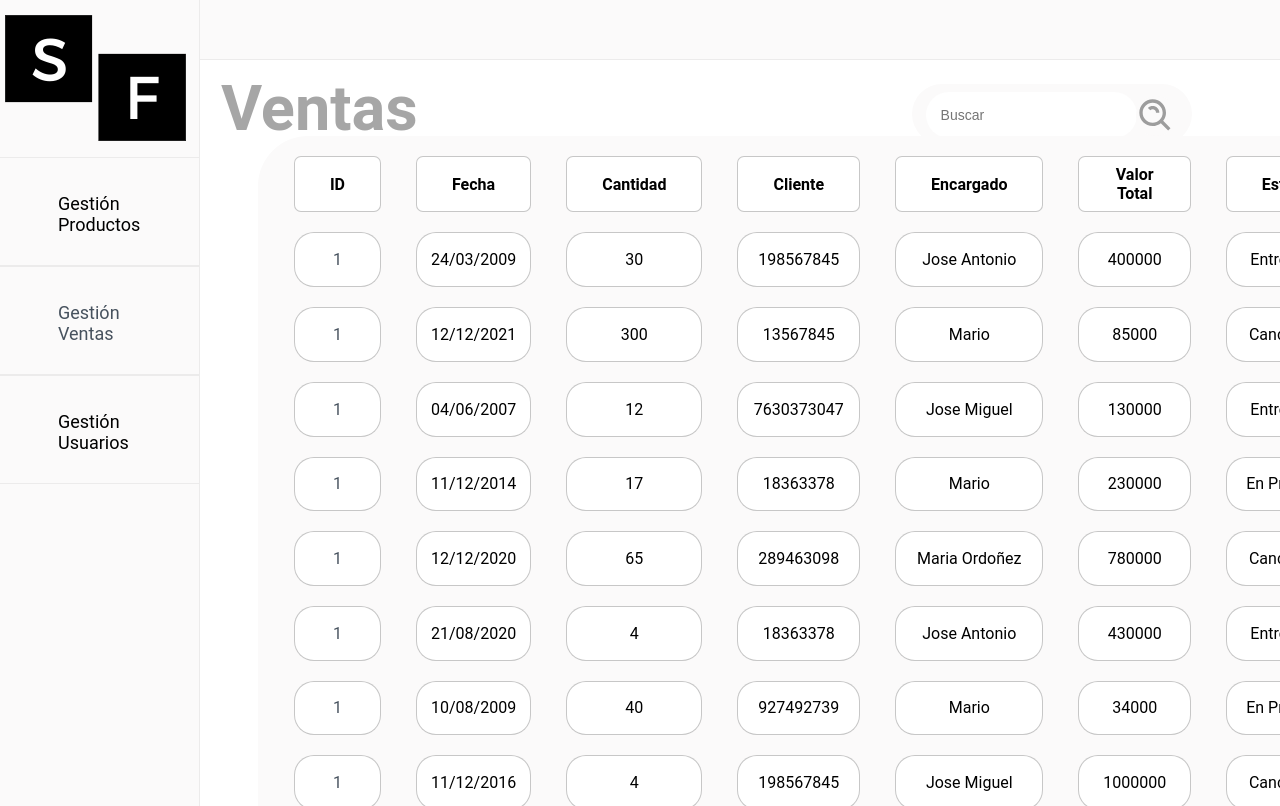
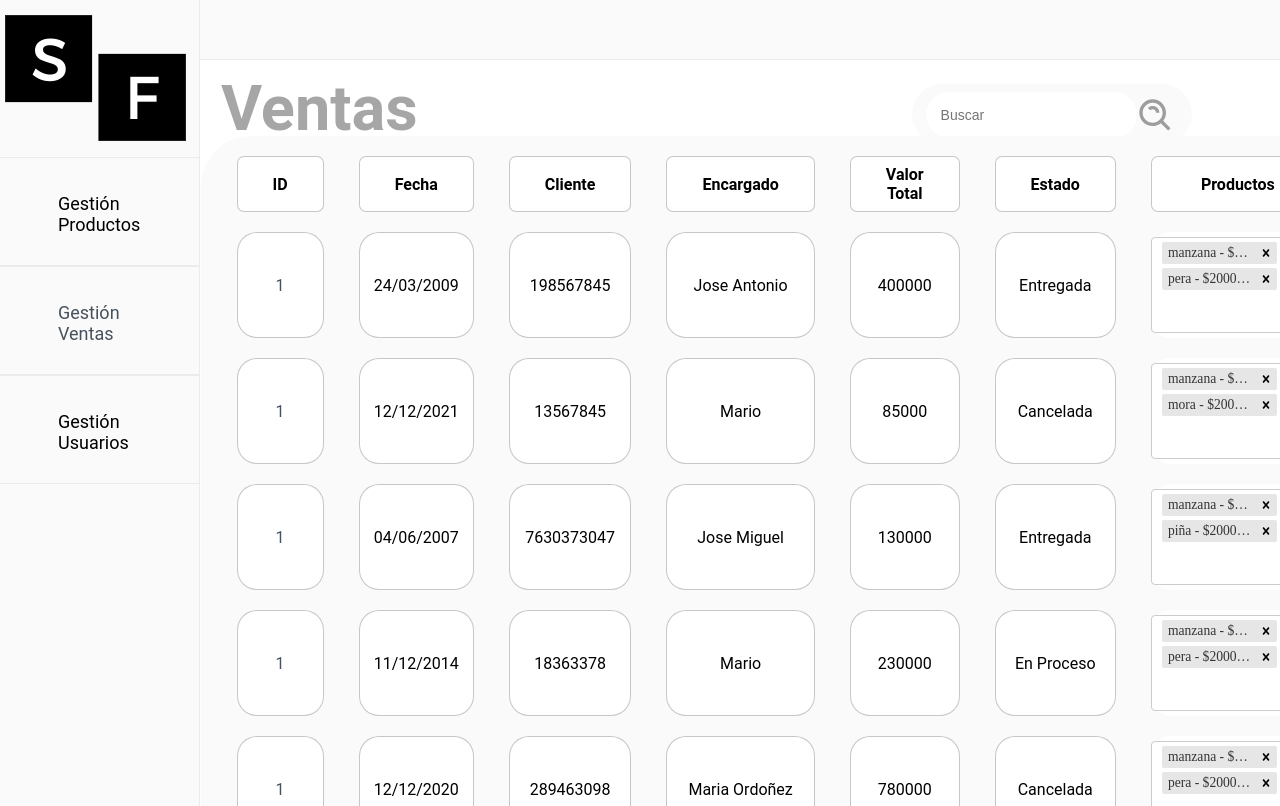
Before and after one commit to johiny/Sell_In_A_Flash, a React (Create React App) app: page /Maestro-Ventas/Table in a window 1280 px wide. Shown: the top 806 px of the page. Built offline with nearby package versions, Linux system fonts and the light colour scheme.

Commit message:
columna de productos añadida a la tabla de ventas

```diff
--- a/package.json
+++ b/package.json
@@ -11,6 +11,7 @@
     "react-dom": "^17.0.2",
     "react-router-dom": "^5.3.0",
     "react-scripts": "4.0.3",
+    "react-select": "^5.1.0",
     "react-toastify": "^8.0.3",
     "web-vitals": "^1.0.1"
   },
--- /dev/null
+++ b/src/Productos_test.json
@@ -0,0 +1,12 @@
+[
+    {
+        "id": 1,
+        "nombre": "manzana",
+        "precio": 1000
+        },
+    {
+        "id": 2,
+        "nombre": "mora",
+        "precio": 2000
+    }
+]
--- a/src/Ventas_test.json
+++ b/src/Ventas_test.json
@@ -6,7 +6,18 @@
     "Cliente" :198567845,
     "Encargado":"Jose Antonio",
     "Valor_Total":400000,
-    "Estado":"Entregada"
+    "Estado":"Entregada",
+    "Productos":  [
+        {"id": 1,
+        "nombre": "manzana",
+        "precio": 1000,
+        "cantidad": 4},
+        {"id": 2,
+            "nombre": "pera",
+            "precio": 2000,
+            "cantidad": 4}
+    ]
+
     },
     {
     "ID":2,
@@ -15,7 +26,17 @@
     "Cliente" :13567845,
     "Encargado":"Mario",
     "Valor_Total":85000,
-    "Estado":"Cancelada"
+    "Estado":"Cancelada",
+    "Productos": [
+        {"id": 1,
+        "nombre": "manzana",
+        "precio": 1000,
+        "cantidad": 7},
+        {"id": 2,
+            "nombre": "mora",
+            "precio": 2000,
+            "cantidad": 2}
+    ]
     },
     {
     "ID":3,
@@ -24,7 +45,17 @@
     "Cliente" :7630373047,
     "Encargado":"Jose Miguel",
     "Valor_Total":130000,
-    "Estado":"Entregada"
+    "Estado":"Entregada",
+    "Productos": [
+        {"id": 1,
+        "nombre": "manzana",
+        "precio": 1000,
+        "cantidad": 4},
+        {"id": 2,
+            "nombre": "piña",
+            "precio": 2000,
+            "cantidad": 4}
+    ]
     },
     {
     "ID":4,
@@ -33,7 +64,17 @@
     "Cliente" :18363378,
     "Encargado":"Mario",
     "Valor_Total":230000,
-    "Estado":"En Proceso"
+    "Estado":"En Proceso",
+    "Productos": [
+        {"id": 1,
+        "nombre": "manzana",
+        "precio": 1000,
+        "cantidad": 4},
+        {"id": 2,
+            "nombre": "pera",
+            "precio": 2000,
+            "cantidad": 4}
+    ]
     },
     {
     "ID":5,
@@ -42,7 +83,17 @@
     "Cliente" :289463098,
     "Encargado":"Maria Ordoñez",
     "Valor_Total":780000,
-    "Estado":"Cancelada"
+    "Estado":"Cancelada",
+    "Productos": [
+        {"id": 1,
+        "nombre": "manzana",
+        "precio": 1000,
+        "cantidad": 4},
+        {"id": 2,
+            "nombre": "pera",
+            "precio": 2000,
+            "cantidad": 4}
+    ]
     },
     {
     "ID":6,
@@ -51,7 +102,17 @@
     "Cliente" :18363378,
     "Encargado":"Jose Antonio",
     "Valor_Total":430000,
-    "Estado":"Entregada"
+    "Estado":"Entregada",
+    "Productos": [
+        {"id": 1,
+        "nombre": "manzana",
+        "precio": 1000,
+        "cantidad": 4},
+        {"id": 2,
+            "nombre": "pera",
+            "precio": 2000,
+            "cantidad": 4}
+    ]
     },
     {
     "ID":7,
@@ -60,7 +121,17 @@
     "Cliente" :927492739,
     "Encargado":"Mario",
     "Valor_Total":34000,
-    "Estado":"En Proceso"
+    "Estado":"En Proceso",
+    "Productos": [
+        {"id": 1,
+        "nombre": "manzana",
+        "precio": 1000,
+        "cantidad": 4},
+        {"id": 2,
+            "nombre": "pera",
+            "precio": 2000,
+            "cantidad": 4}
+    ]
     },
     {
     "ID":8,
@@ -69,6 +140,16 @@
     "Cliente" :198567845,
     "Encargado":"Jose Miguel",
     "Valor_Total":1000000,
-    "Estado":"Cancelada"
+    "Estado":"Cancelada",
+    "Productos": [
+        {"id": 1,
+        "nombre": "manzana",
+        "precio": 1000,
+        "cantidad": 4},
+        {"id": 2,
+            "nombre": "pera",
+            "precio": 2000,
+            "cantidad": 4}
+    ]
     }
 ]
--- a/src/components/Tabla.jsx
+++ b/src/components/Tabla.jsx
@@ -20,11 +20,11 @@ const Tabla = ({ventasbackend}) => {
                     <tr>
                         <th id="tabla__id">ID</th>
                         <th id="tabla__date">Fecha</th>
-                        <th id="tabla__cantidad">Cantidad</th>
                         <th id="tabla__cliente">Cliente</th>
                         <th id="tabla__encargado">Encargado</th>
                         <th id="tabla__valor-total">Valor Total</th>
                         <th id="tabla__estado">Estado</th>
+                        <th id="tabla__productos">Productos</th>
                         <th id="tabla__delete"></th>
                     </tr>
                 </thead>
--- a/src/components/VentaRow.jsx
+++ b/src/components/VentaRow.jsx
@@ -7,8 +7,29 @@ import cross from "media/cancel.svg"
 import save from "media/save.svg"
 import { ToastContainer, toast } from 'react-toastify';
 import 'react-toastify/dist/ReactToastify.css';
+import React, { Component } from 'react';
+import Select, {StylesConfig} from 'react-select';
+import ProductosBD from "Productos_test.json"
 
 const VentaRow = (props) => {
+
+    const [listaproductos,setListaProductos] = useState(null); // productos en cada venta
+    const [listacompletaproductos,setListaCompletaProductos] = useState(null); // productos totales de la empresa
+
+
+    useEffect (() => {
+        const productos = ProductosBD.map((element) => {
+            return ({value : {id : element.id, nombre : element.nombre, precio : element.precio, cantidad: element.cantidad}, label:`${element.nombre} - $${element.precio} ud.${element.cantidad}`})
+            });
+            setListaCompletaProductos(productos)
+    },[]);
+    useEffect(() => {
+        const productos = props.venta.Productos.map((element) => {
+             return ({value : {id : element.id, nombre : element.nombre, precio : element.precio, cantidad: element.cantidad}, label:`${element.nombre} - $${element.precio} ud.${element.cantidad}`})
+             });
+             setListaProductos(productos)
+    },[]);
+
     const modal = () => {toast.success('✔️Venta Guardada!', {
         position: "bottom-right",
         autoClose: 5000,
@@ -24,7 +45,8 @@ const VentaRow = (props) => {
         cliente : props.venta.Cliente,
         encargado : props.venta.Encargado,
         valor_total : props.venta.Valor_Total,
-        estado : props.venta.estado
+        estado : props.venta.estado,
+        productos : props.venta.Productos
     })
     const [editActivate,setEditActivate] = useState(false);
 
@@ -43,9 +65,6 @@ const VentaRow = (props) => {
     {editActivate ? <td className="campo"><input name="fecha" value={editVenta.fecha} onChange={e=>setEditVenta({...editVenta,fecha : e.target.value})}></input></td> :
     <td className="campo">{props.venta.Fecha}</td>}
 
-    {editActivate ? <td className="campo"><input name="cantidad" value={editVenta.cantidad} onChange={e=>setEditVenta({...editVenta,cantidad : e.target.value})}></input></td> :
-    <td className="campo">{props.venta.Cantidad}</td>}
-
     {editActivate ? <td className="campo"><input name="cliente" value={editVenta.cliente} onChange={e=>setEditVenta({...editVenta,cliente : e.target.value})}></input></td> :
     <td className="campo">{props.venta.Cliente}</td>}
 
@@ -62,8 +81,15 @@ const VentaRow = (props) => {
     </select></td> :
     <td>{props.venta.Estado}</td>}
 
-    {editActivate ? <td><input type="image" form="tabla-form" className="guardar_cambios"  src={save} onClick={editSubmit}></input><img onClick={() => setEditActivate(!editActivate)} className="tabla__trashcan" src={cross}></img></td>:
-    <td><img onClick={() => setEditActivate(!editActivate)} className="tabla__trashcan" src={pencil}></img><img className="tabla__trashcan" src={trashcan}></img></td>}
+
+    {/* posiblidad de editar productos y su cantidad?? */}
+    {editActivate ? <td><Select isMulti options={listacompletaproductos} value={listaproductos} onChange={e => setEditVenta({...editVenta, Productos: e.target.value})}/></td> :
+    <td><Select isClearable={false} isMulti styles="backgroundColor: 'gray'" value={listaproductos}/></td>}
+
+
+
+    {editActivate ? <td><div className="guardar_cambios"><img src={save} onClick={editSubmit}></img><img onClick={() => setEditActivate(!editActivate)} src={cross}></img></div></td>:
+    <td><div className="guardar_cambios"><img onClick={() => setEditActivate(!editActivate)}  src={pencil}></img><img src={trashcan}></img></div></td>}
    </tr>
     )
 }
--- a/src/styles/Styles.css
+++ b/src/styles/Styles.css
@@ -95,7 +95,7 @@ nav li:hover {
   position: absolute;
   left: 201px;
   top: 62px;
-  overflow: hidden;
+  overflow:hidden
 }
 
 body {
@@ -260,6 +260,16 @@ body {
 }
 
 .tabla td:nth-child(8) {
+  background-color: #FBFAFA;
+  border-radius: 20px;
+  padding-top: none;
+  padding-bottom: none;
+  border: none;
+  text-align: none;
+}
+
+
+.tabla td:nth-child(7) {
   font-family: none;
   background-color: none;
   border-radius: none;
@@ -276,12 +286,14 @@ body {
   border-radius: 5px;
 }
 
-.guardar_cambios {
-  max-width:min-content;
-  margin-right: 7px;
+.guardar_cambios img {
+  display: inline-table;
+  margin-top: 7px;
+  height: 30px;
+  width: 30px;
 }
 
-.guardar_cambios:hover {
+.guardar_cambios img:hover {
   background-color: rgba(148, 148, 148, 0.2);
   cursor: pointer;
   border-radius: 5px;
@@ -291,25 +303,23 @@ body {
   margin-right: 7px;
 }
 
-.tabla__trashcan{
-  height: 10%;
-  width: 40%;
-}
 
 
 .campo {
   outline: none;
 }
 
+
 .tabla {
   position: absolute;
-  left: 5%;
+  left: 0%;
   top: 10%;
   height: 750px;
-  width: 1260px;
+  width: 100%;
   background: #FBFAFA;
   border-radius: 50px;
 }
+
 
 .tabla tbody tr:hover {
   outline: solid 2px rgba(148, 148, 148, 0.2);
@@ -321,6 +331,8 @@ body {
   left: .05%;
   border-collapse: separate;
   border-spacing: 35px 20px;
+  width: 100%;
+  table-layout: auto
 }
 
 .Buscador_Tabla_Ventas {
```
Also changed, not shown: 1 other file (tests, documents, lock files or other folders).
